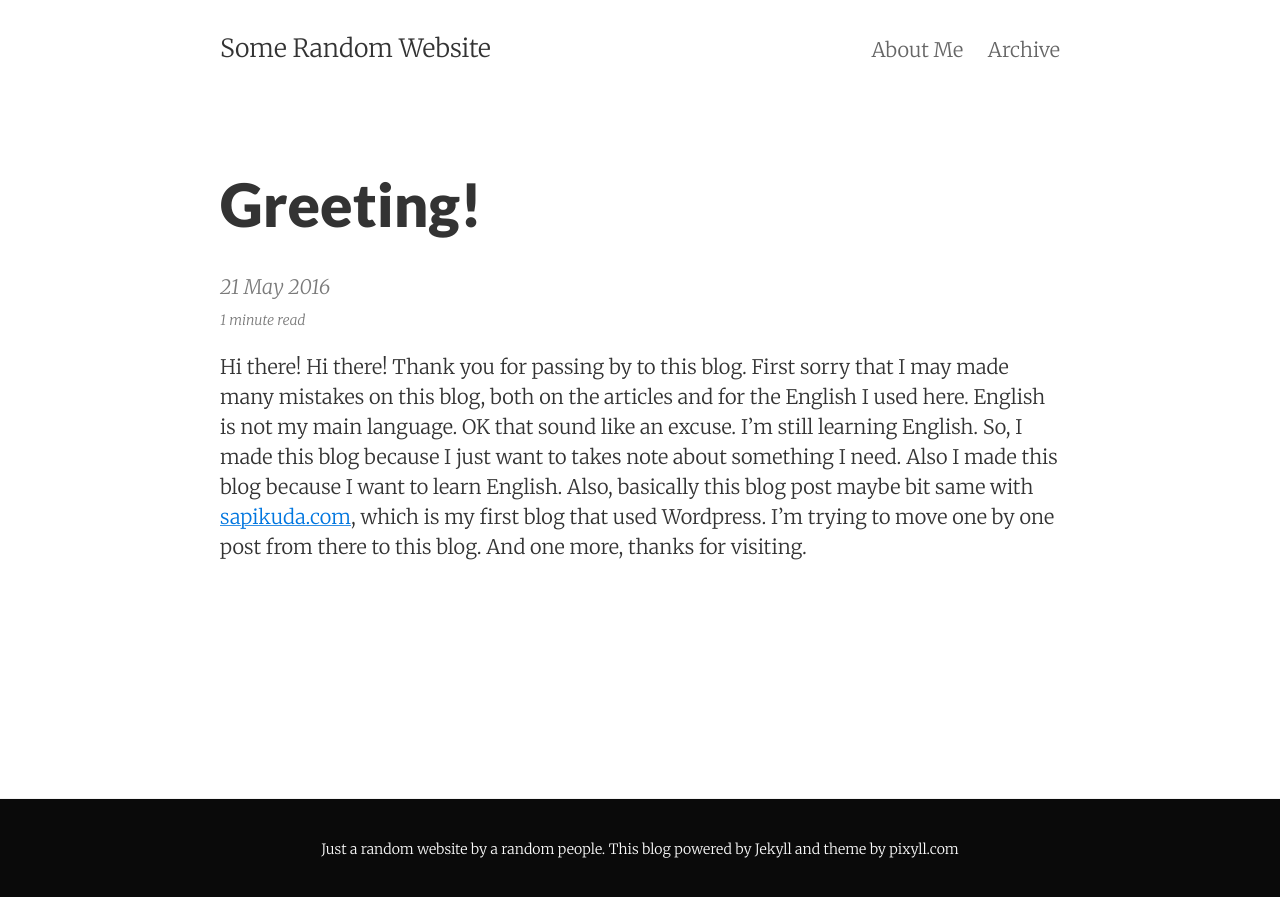
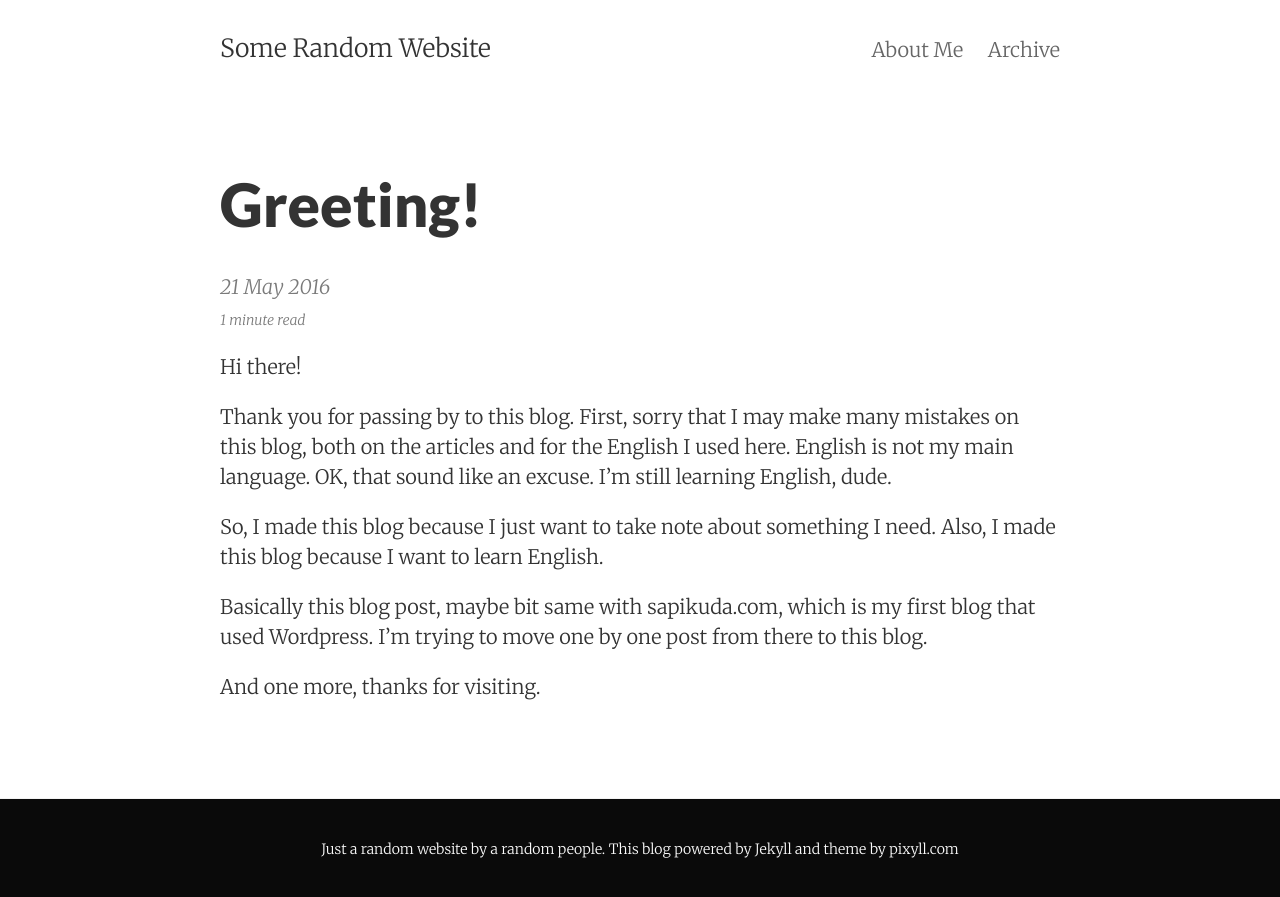
Before and after one commit to wwahyudi/wwahyudi.github.io, a Jekyll site: the page built from _posts/2016-05-21-greeting.md, in a window 1280 px wide. Shown: the top 897 px of the page. Built offline with Jekyll 4.4.1, drawn with Linux system fonts in a browser that asks for light colours; comment, search, counter and statistics services are not loaded.

Commit message:
Fixed grammar

```diff
--- a/_posts/2016-05-21-greeting.md
+++ b/_posts/2016-05-21-greeting.md
@@ -7,8 +7,11 @@ categories: personal
 ---
 
 Hi there!
-Hi there!
-Thank you for passing by to this blog. First sorry that I may made many mistakes on this blog, both on the articles and for the English I used here. English is not my main language. OK that sound like an excuse. I’m still learning English.
-So, I made this blog because I just want to takes note about something I need. Also I made this blog because I want to learn English.
-Also, basically this blog post maybe bit same with [sapikuda.com](http://sapikuda.com), which is my first blog that used Wordpress. I’m trying to move one by one post from there to this blog.
+
+Thank you for passing by to this blog. First, sorry that I may make many mistakes on this blog, both on the articles and for the English I used here. English is not my main language. OK, that sound like an excuse. I’m still learning English, dude.
+
+So, I made this blog because I just want to take note about something I need. Also, I made this blog because I want to learn English.
+
+Basically this blog post, maybe bit same with sapikuda.com, which is my first blog that used Wordpress. I’m trying to move one by one post from there to this blog.
+
 And one more, thanks for visiting.
```
